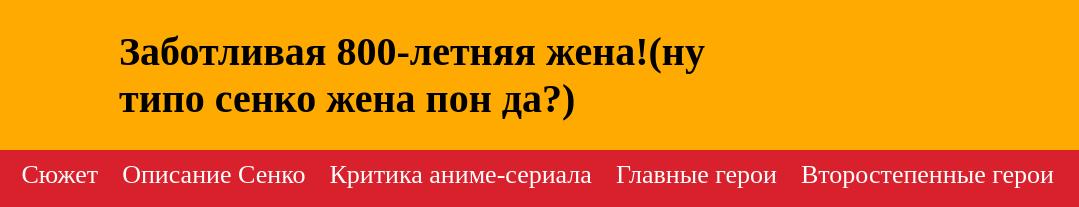
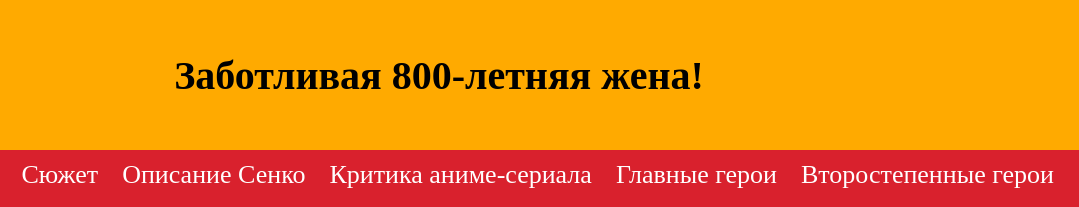
Before and after one commit to 1WerenTV1/github.io, a plain HTML site: page index.html in a window 1280 px wide. Shown: the top 207 px of the page, 201-1280 px from the left. Drawn offline with Linux system fonts and the light colour scheme.

Commit message:
Add files via upload

```diff
--- a/index.html
+++ b/index.html
@@ -11,7 +11,7 @@
 
     <header>
     	<div id="shapka"></div>
-        <h1>Заботливая 800-летняя жена!(ну типо сенко жена пон да?)</h1>
+        <h1>Заботливая 800-летняя жена!</h1>
     </header>
 
     <nav>
```
